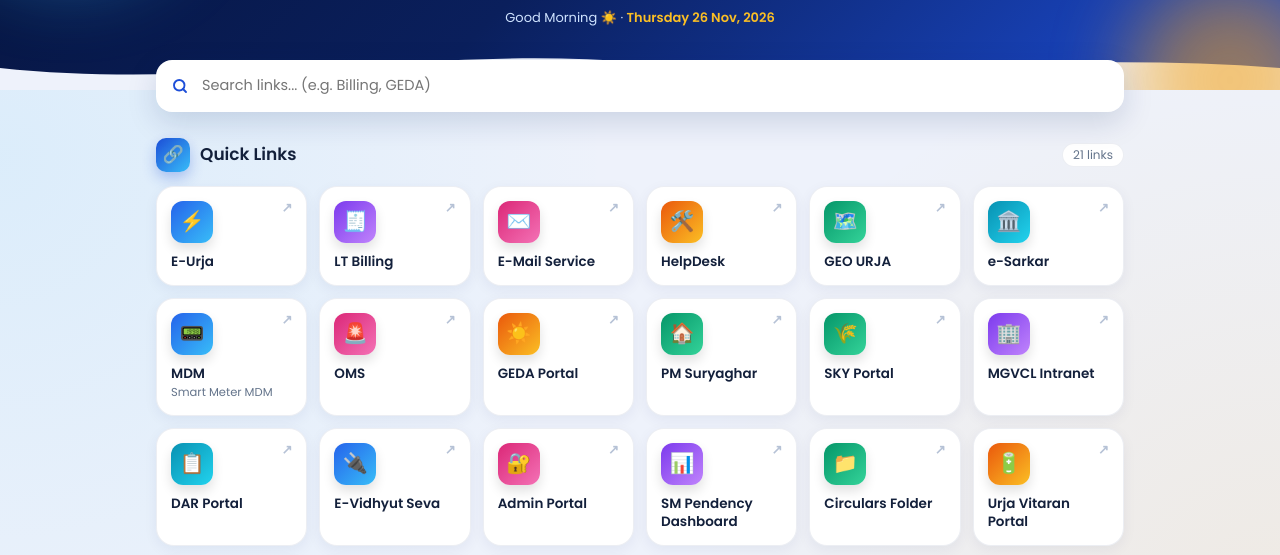
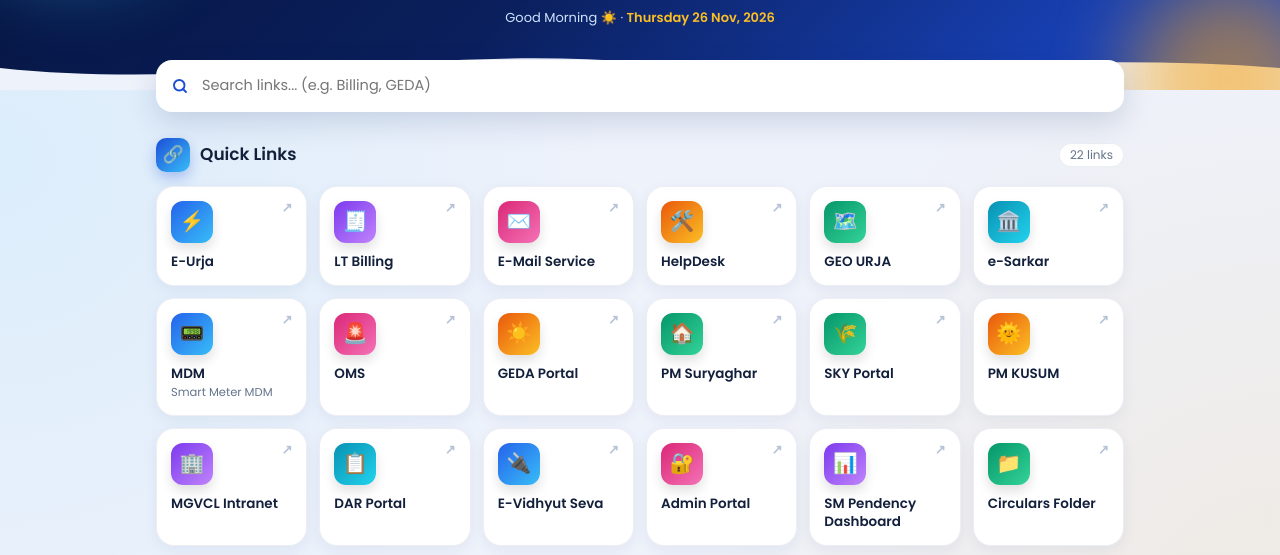
Before and after one commit to mayur007rathwa-lgtm/All-link, a plain HTML site: page index.html in a window 1280 px wide. Shown: the part 194-749 px from the top of the page. Drawn offline with Linux system fonts and the light colour scheme.

Commit message:
Add PM KUSUM to Quick Links
Co-Authored-By: Claude Opus 5.5 <noreply@anthropic.com>
Claude-Session: https://claude.ai/code/session_011tF2MY4FyVkvXHuzd6R6X6

```diff
--- a/index.html
+++ b/index.html
@@ -109,7 +109,7 @@
 
   <!-- ===== SECTION 1 : COMMON QUICK LINKS ===== -->
   <section>
-    <div class="sec-title"><span class="dot">🔗</span><h2>Quick Links</h2><span class="count">21 links</span></div>
+    <div class="sec-title"><span class="dot">🔗</span><h2>Quick Links</h2><span class="count">22 links</span></div>
     <div class="grid">
       <a class="card" href="http://otpauthmg.guvnl.in:8240/register/login.php" target="_blank" rel="noopener"><span class="ic g1">⚡</span>E-Urja</a>
       <a class="card" href="http://mgbill.eurja.co.in:8010/ltbill/" target="_blank" rel="noopener"><span class="ic g2">🧾</span>LT Billing</a>
@@ -122,6 +122,7 @@
       <a class="card" href="https://srtgeda.gujarat.gov.in/" target="_blank" rel="noopener"><span class="ic g4">☀️</span>GEDA Portal</a>
       <a class="card" href="https://pmsuryaghar.gov.in/#/" target="_blank" rel="noopener"><span class="ic g3">🏠</span>PM Suryaghar</a>
       <a class="card" href="https://sky.guvnl.in/login.html" target="_blank" rel="noopener"><span class="ic g3">🌾</span>SKY Portal</a>
+      <a class="card" href="https://pmkusum.guvnl.com/GJ/landing.html" target="_blank" rel="noopener"><span class="ic g4">🌞</span>PM KUSUM</a>
       <a class="card" href="http://10.0.0.72/new/pages/home.php" target="_blank" rel="noopener"><span class="ic g2">🏢</span>MGVCL Intranet</a>
       <a class="card" href="http://10.0.0.72/dar_login.php" target="_blank" rel="noopener"><span class="ic g6">📋</span>DAR Portal</a>
       <a class="card" href="https://portal.guvnl.in/login.php?err=202" target="_blank" rel="noopener"><span class="ic g1">🔌</span>E-Vidhyut Seva</a>
```
